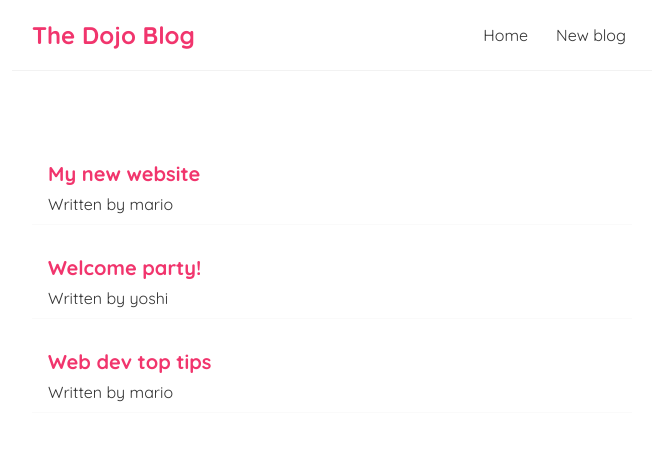
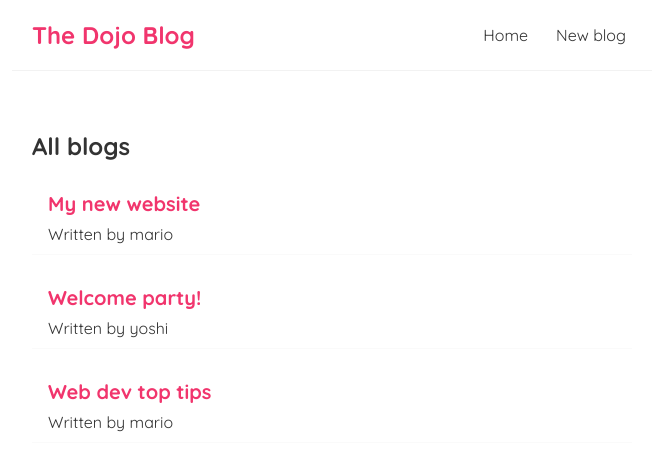
Before and after one commit to Kabuki-edwin/dojo-blog, a React (Create React App) app: page / in a window 1280 px wide. Shown: the top 470 px of the page, without its empty margins (308-964 px from the left). Built offline with nearby package versions, Linux system fonts and the light colour scheme.

Commit message:
learnt how to use props

```diff
--- /dev/null
+++ b/src/Bloglist .js
@@ -0,0 +1,18 @@
+const Bloglist = ({blogs, title}) => {
+//const blogs = props.blogs;
+//const title = props.title;
+
+    return (
+        <div className="blog-list">
+            <h2>{title}</h2>
+            {blogs.map((blog) => (
+            <div className="blog-preview" key={blog.id}>
+                <h2>{blog.title }</h2>
+                <p>Written by {blog.author}</p>
+            </div>
+           ))}
+        </div>
+     );
+}
+
+export default Bloglist;
--- a/src/home.js
+++ b/src/home.js
@@ -1,4 +1,5 @@
 import { useState } from "react";
+import Bloglist from "./Bloglist ";
 
 const Home = () => {
     const [blogs, setBlogs] = useState([
@@ -9,12 +10,7 @@
 
     return (
         <div className="home">
-           {blogs.map((blog) => (
-            <div className="blog-preview" key={blog.id}>
-                <h2>{blog.title }</h2>
-                <p>Written by {blog.author}</p>
-            </div>
-           ))}
+           <Bloglist blogs ={blogs} title ='All blogs'></Bloglist>
         </div>
     );
 }
```
